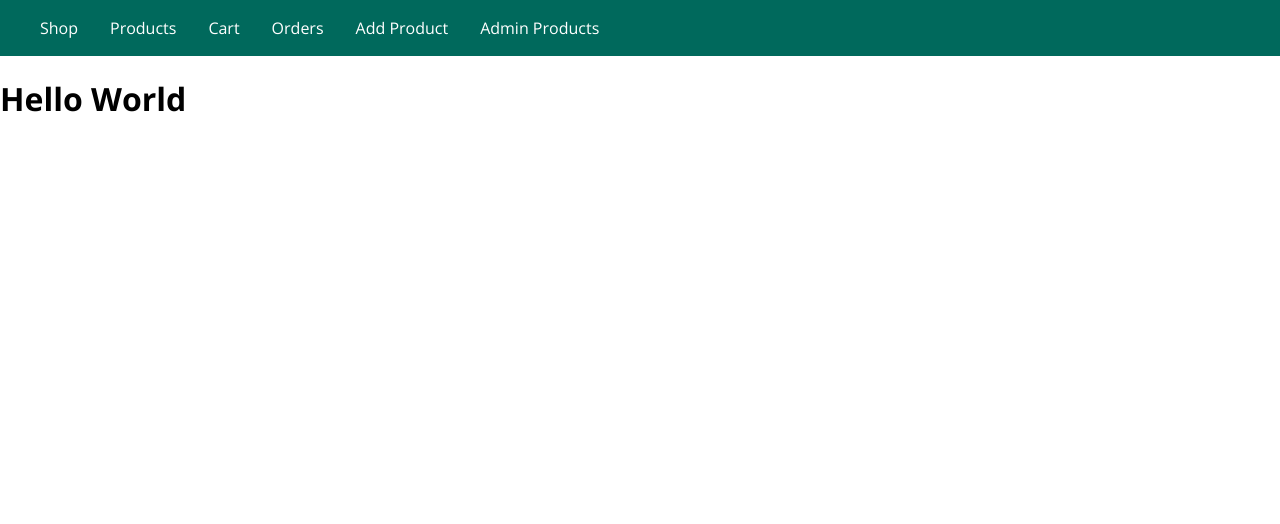
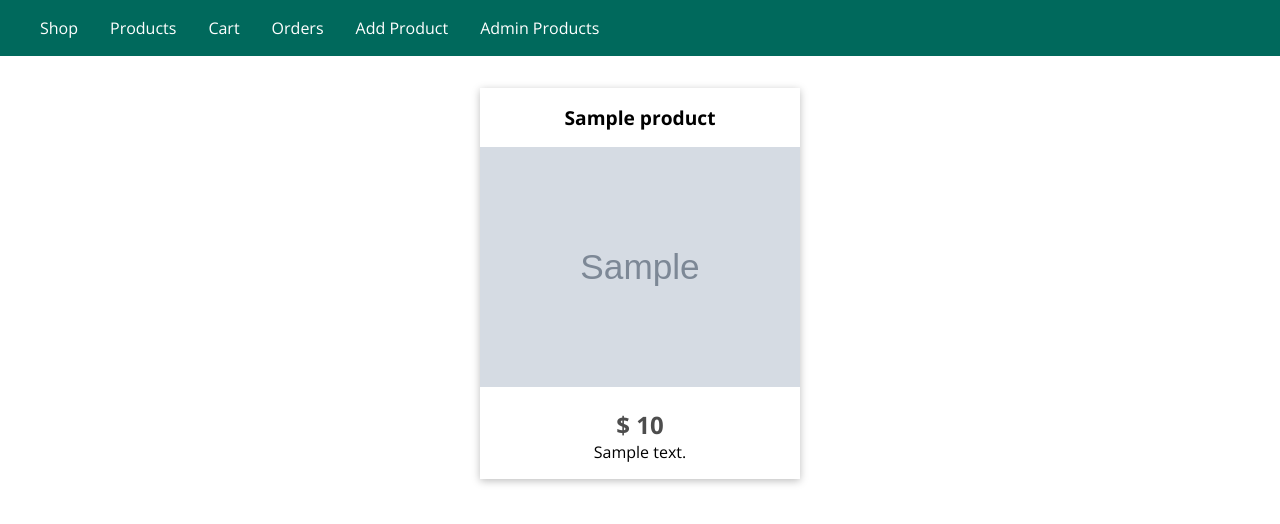
Before and after one commit to nesherson/javascript-workshop, a Node server app: template views/shop/index.ejs in a window 1280 px wide. Shown: the top 524 px of the page. Run offline with Node 20, Linux system fonts and the light colour scheme; the template is opened without the code that fills it: most values are stand-ins (such as "Sample title", 1, 10 or a date in 2020); grey boxes marked "Sample" are stand-in pictures.

Commit message:
Adds products and product list render

```diff
--- a/routes/shop.js
+++ b/routes/shop.js
@@ -4,5 +4,6 @@ const router = express.Router();
 const shopController = require('../controllers/shop');
 
 router.get('/', shopController.getIndexPage);
+router.get('/product-list', shopController.getProductList);
 
 module.exports = router;
--- /dev/null
+++ b/util/path.js
@@ -0,0 +1,3 @@
+const path = require('path');
+
+module.exports = path.dirname(require.main.filename);
--- a/views/admin/add-product.ejs
+++ b/views/admin/add-product.ejs
@@ -4,7 +4,7 @@
 </head>
 <body>
     <%- include('../includes/navigation.ejs') %>
-    <form class="product-form" action="/add-product" method="POST">
+    <form class="product-form" action="/admin/add-product" method="POST">
         <div class="form-control">
             <label for="Title">Title</label>
             <input type="text" name="title" id="title">
--- a/views/shop/index.ejs
+++ b/views/shop/index.ejs
@@ -3,5 +3,33 @@
   </head>
   <body>
     <%- include('../includes/navigation.ejs') %>
-    <h1>Hello World</h1>
+    <main>
+      <% if (products.length > 0) { %>
+          <div class="grid">
+              <% for (let product of products) { %>
+                  <article class="card product-item">
+                      <header class="card__header">
+                          <h1 class="product__title">
+                              <%= product.title %>
+                          </h1>
+                      </header>
+                      <div class="card__image">
+                          <img src="<%= product.imageUrl %>" alt="<%= product.title %>">
+                      </div>
+                      <div class="card__content">
+                          <h2 class="product__price">$
+                              <%= product.price %>
+                          </h2>
+                          <p class="product__description">
+                              <%= product.description %>
+                          </p>
+                      </div>
+
+                  </article>
+                  <% } %>
+          </div>
+          <% } else { %>
+              <h1>No Products Found!</h1>
+              <% } %>
+  </main>
     <%- include('../includes/end.ejs') %>
```
Also changed, not shown: controllers/shop.js (+19 -1 lines), models/product.js (+6 -1 lines), views/shop/product-list.ejs (added, +35 -0 lines).
